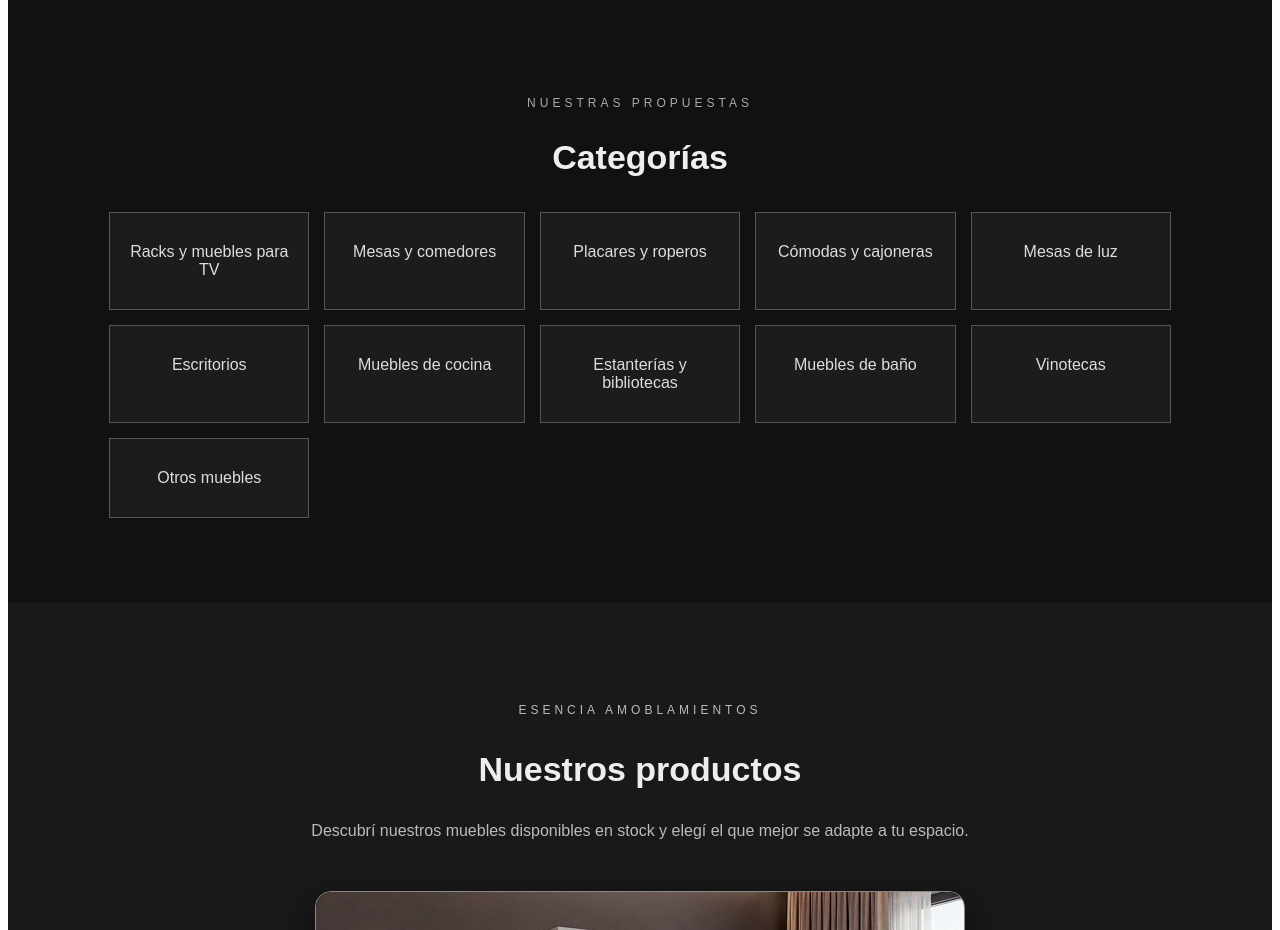
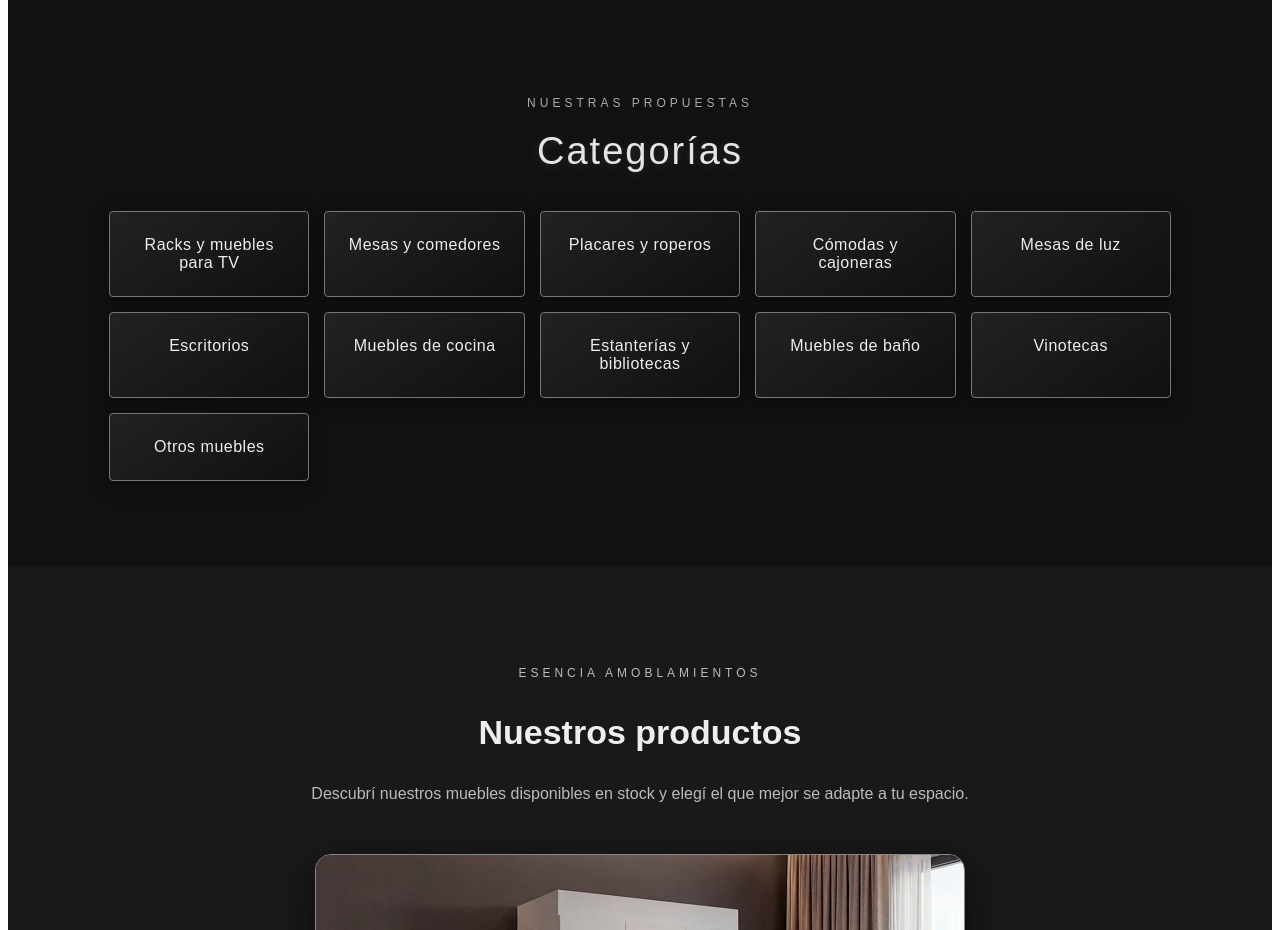
Before and after one commit to esencia-amoblamientos/Esencia-amoblamientos, a Next.js app: page /Esencia-amoblamientos/ in a window 1280 px wide. Shown: the part 1824-2754 px from the top of the page. Built offline with nearby package versions, Linux system fonts and the light colour scheme.

Commit message:
Update page.js

```diff
--- a/app/page.js
+++ b/app/page.js
@@ -205,12 +205,35 @@ const whatsapp = "https://wa.me/5493516758271?text=Hola%20Esencia%F0%9F%91%8B%F0
 
       <section id="categorias" className="seccion">
         <p className="detalle">NUESTRAS PROPUESTAS</p>
-        <h2>Categorías</h2>
+        <h2 style={{
+  fontSize: "clamp(28px, 3vw, 38px)",
+  fontWeight: 500,
+  letterSpacing: "2px",
+  color: "#e5e5e5",
+  margin: "20px 0 38px",
+  textShadow: "0 2px 10px rgba(255,255,255,0.12)"
+}}>
+  Categorías
+</h2>
         <div className="categorias">
           {categorias.map((categoria) => (
-            <div className="categoria" key={categoria}>
-              {categoria}
-            </div>
+      <div
+  className="categoria"
+  key={categoria}
+  style={{
+    background: "linear-gradient(145deg, #222222, #101010)",
+    border: "1px solid #777777",
+    color: "#eeeeee",
+    padding: "24px 18px",
+    borderRadius: "4px",
+    boxShadow: "0 5px 18px rgba(0,0,0,0.4)",
+    transition: "all 0.3s ease",
+    letterSpacing: "0.5px",
+    fontWeight: 500
+  }}
+>
+  {categoria}
+</div>
           ))}
         </div>
       </section>
```
